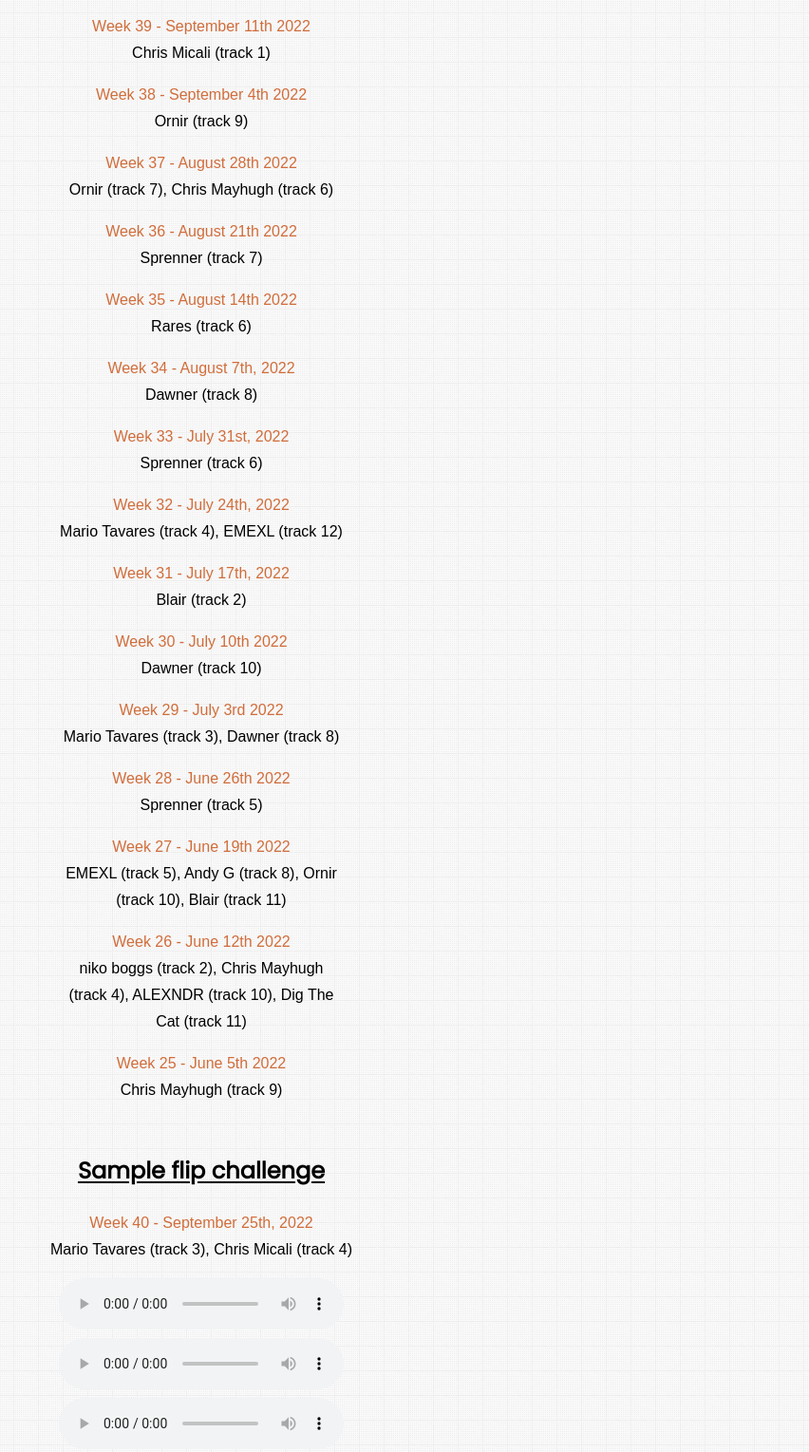
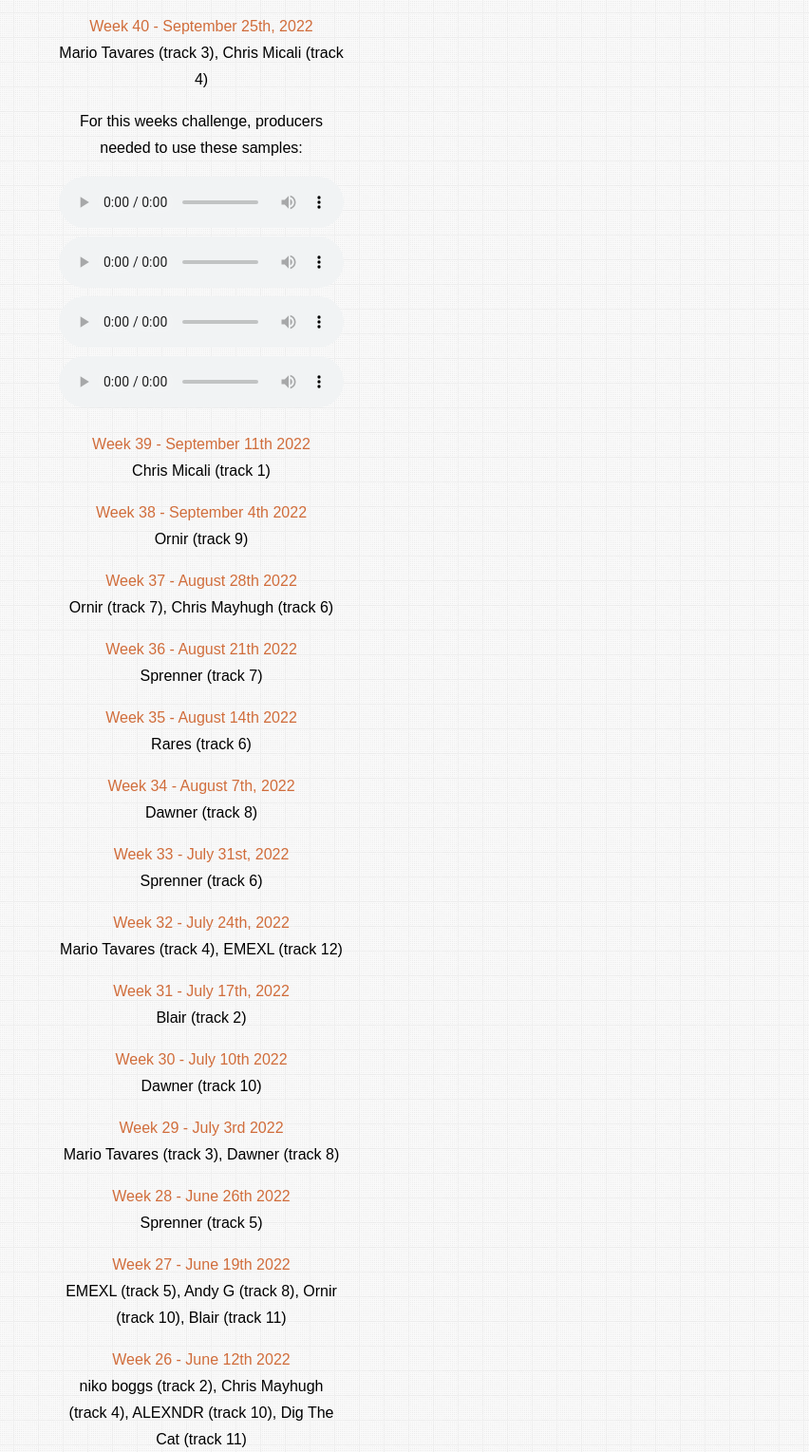
Before and after one commit to Zaokret/embre, a plain HTML site: page index.html in a window 1280 px wide. Shown: the part 975-2504 px from the top of the page at 95% size, without its empty margins (428-1280 px from the left). Drawn offline with Linux system fonts and the light colour scheme.

Commit message:
moved sample flip challenge

```diff
--- a/index.html
+++ b/index.html
@@ -80,6 +80,14 @@
     <h2>Producers of the week</h1>
     <ul>
         <li>
+            <p><a href="https://on.soundcloud.com/QVR2Z" target="_blank" rel="noopener noreferrer">Week 40 - September 25th, 2022</a><br>Mario Tavares (track 3), Chris Micali (track 4)</p>
+            <p>For this weeks challenge, producers needed to use these samples:</p>
+            <audio controls type="audio/wav" src="./samples/AB_DL2_Toby_Schay_70_Key_Based_Loop_Hat_Man_Ebm.wav">Synth</audio>
+            <audio controls type="audio/wav" src="./samples/JAXX_89_melody_loop_dancehall_ocho_rios_keys_02_Ebmin.wav">Piano</audio>
+            <audio controls type="audio/wav" src="./samples/OS_RNBF_100_Vocal_Rich_Ebm.wav">Vocal</audio>
+            <audio controls type="audio/wav" src="./samples/SO_BCE_90_melodic_stack_flamingo_winds_warped_Ebmin.wav">Winds</audio>
+        </li>
+        <li>
             <p><a href="https://on.soundcloud.com/d2uGM" target="_blank" rel="noopener noreferrer">Week 39 - September 11th 2022</a><br>Chris Micali (track 1)</p>
         </li>
         <li>
@@ -125,12 +133,6 @@
             <p><a href="https://soundcloud.com/embre-sc/sets/sunday16-week-25/s-9PdhfEDDSJq?utm_source=clipboard&utm_medium=text&utm_campaign=social_sharing">Week 25 - June 5th 2022</a><br>Chris Mayhugh (track 9)</p>
         </li>
     </ul>
-    <h2>Sample flip challenge</h2>
-    <p><a href="https://on.soundcloud.com/QVR2Z" target="_blank" rel="noopener noreferrer">Week 40 - September 25th, 2022</a><br>Mario Tavares (track 3), Chris Micali (track 4)</p>
-    <audio controls type="audio/wav" src="./samples/AB_DL2_Toby_Schay_70_Key_Based_Loop_Hat_Man_Ebm.wav">Synth</audio>
-    <audio controls type="audio/wav" src="./samples/JAXX_89_melody_loop_dancehall_ocho_rios_keys_02_Ebmin.wav">Piano</audio>
-    <audio controls type="audio/wav" src="./samples/OS_RNBF_100_Vocal_Rich_Ebm.wav">Vocal</audio>
-    <audio controls type="audio/wav" src="./samples/SO_BCE_90_melodic_stack_flamingo_winds_warped_Ebmin.wav">Winds</audio>
     <h2>Embre playlist</h2>
     <iframe style="border-radius:12px" src="https://open.spotify.com/embed/playlist/5LVhSmMmiVXdKjPN6nNw3i?utm_source=generator" width="100%" height="380" frameBorder="0" allowfullscreen="" allow="autoplay; clipboard-write; encrypted-media; fullscreen; picture-in-picture" loading="lazy"></iframe>
     <h2>About</h2>
```
